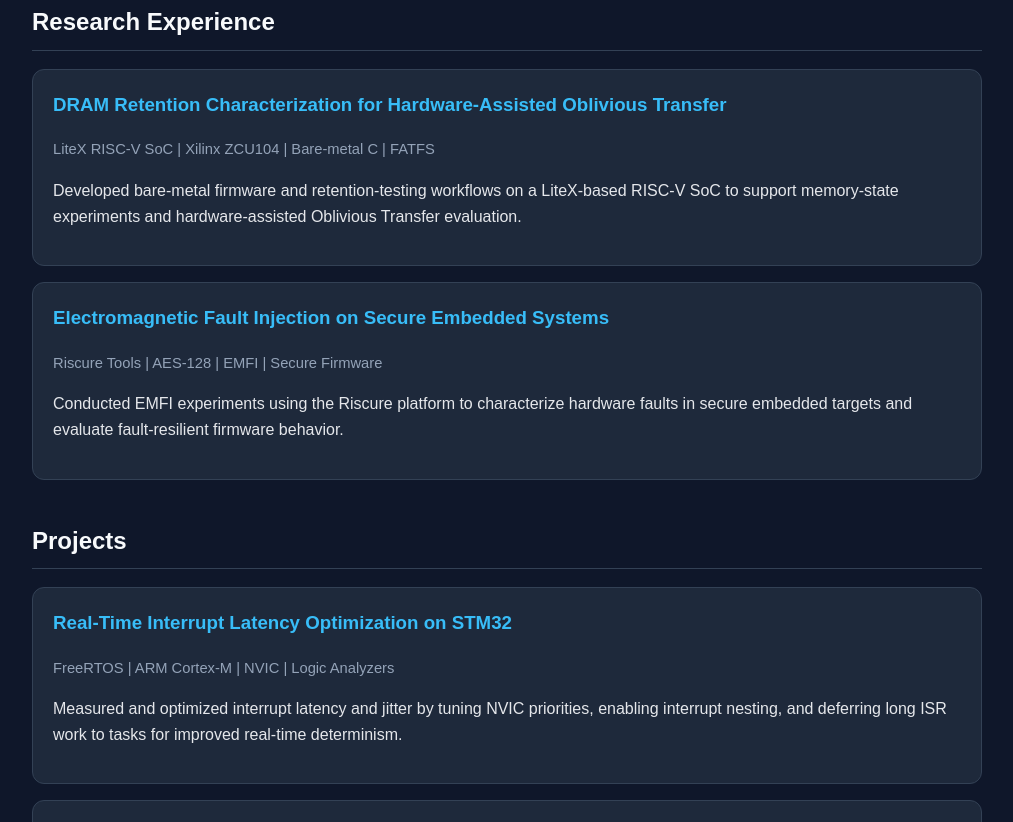
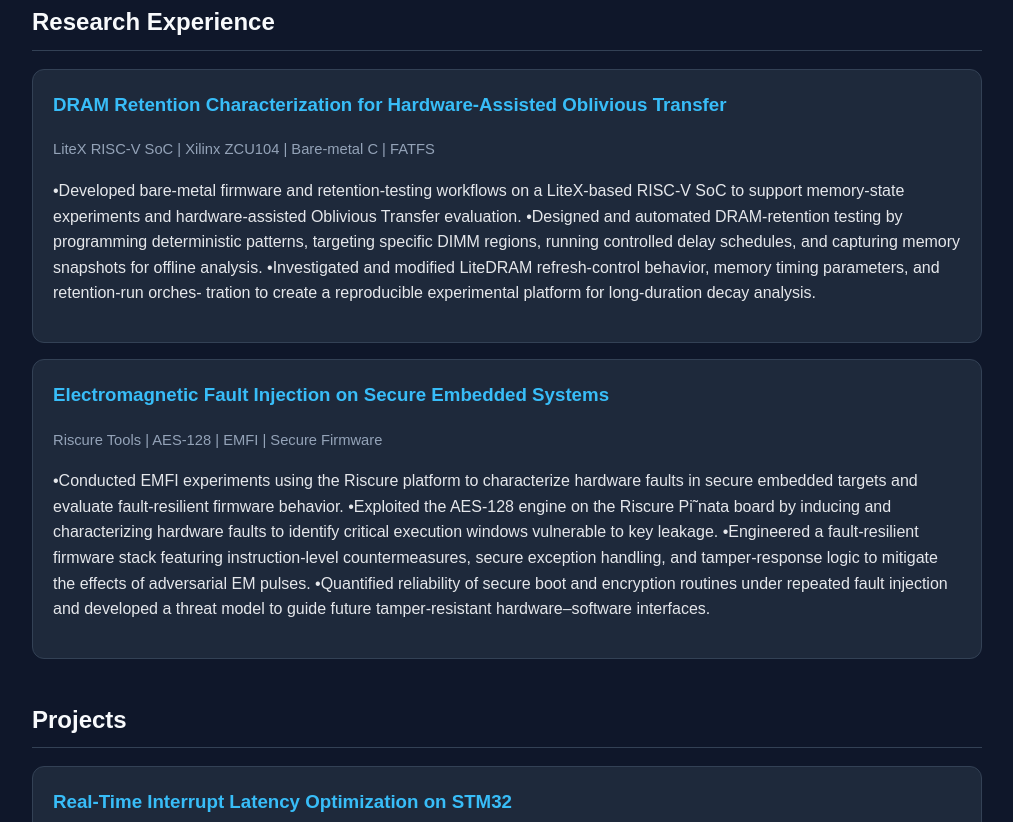
Before and after one commit to Aravind-Devarampati/Aravind-Devarampati.github.io, a plain HTML site: page docs/index.html in a window 1280 px wide. Shown: the part 513-1335 px from the top of the page, without its empty margins (133-1146 px from the left). Drawn offline with Linux system fonts and the light colour scheme.

Commit message:
Update index.html

```diff
--- a/docs/index.html
+++ b/docs/index.html
@@ -132,8 +132,14 @@
         <h3>DRAM Retention Characterization for Hardware-Assisted Oblivious Transfer</h3>
         <div class="tag">LiteX RISC-V SoC | Xilinx ZCU104 | Bare-metal C | FATFS</div>
         <p>
-          Developed bare-metal firmware and retention-testing workflows on a LiteX-based RISC-V SoC to support
+          •Developed bare-metal firmware and retention-testing workflows on a LiteX-based RISC-V SoC to support
           memory-state experiments and hardware-assisted Oblivious Transfer evaluation.
+
+          •Designed and automated DRAM-retention testing by programming deterministic patterns, targeting specific DIMM
+          regions, running controlled delay schedules, and capturing memory snapshots for offline analysis.
+
+          •Investigated and modified LiteDRAM refresh-control behavior, memory timing parameters, and retention-run orches-
+           tration to create a reproducible experimental platform for long-duration decay analysis.
         </p>
       </div>
 
@@ -141,8 +147,14 @@
         <h3>Electromagnetic Fault Injection on Secure Embedded Systems</h3>
         <div class="tag">Riscure Tools | AES-128 | EMFI | Secure Firmware</div>
         <p>
-          Conducted EMFI experiments using the Riscure platform to characterize hardware faults in secure embedded
+          •Conducted EMFI experiments using the Riscure platform to characterize hardware faults in secure embedded
           targets and evaluate fault-resilient firmware behavior.
+          •Exploited the AES-128 engine on the Riscure Pi˜nata board by inducing and characterizing hardware faults to identify
+           critical execution windows vulnerable to key leakage.
+          •Engineered a fault-resilient firmware stack featuring instruction-level countermeasures, secure exception handling,
+           and tamper-response logic to mitigate the effects of adversarial EM pulses.
+          •Quantified reliability of secure boot and encryption routines under repeated fault injection and developed a threat
+           model to guide future tamper-resistant hardware–software interfaces.
         </p>
       </div>
     </section>
```
